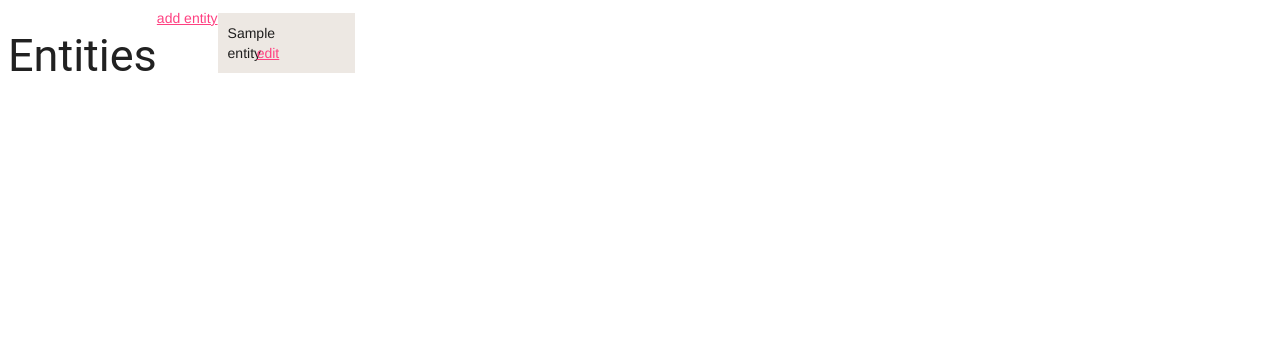
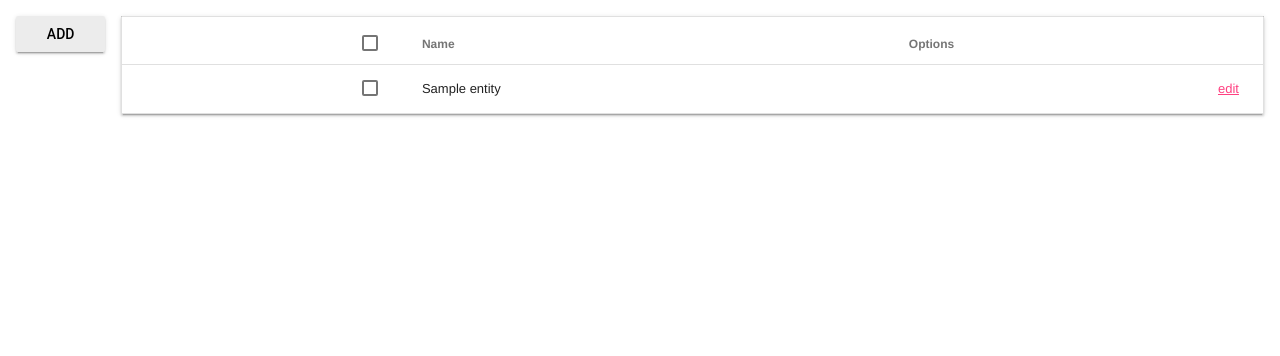
Before and after one commit to tomaslibal/datalab, a Django app: page /entities/ in a window 1280 px wide. Shown: the part 64-420 px from the top of the page. Run offline with Django 3.2, Linux system fonts and the light colour scheme; tables that the repository leaves empty hold one stand-in row (values such as "Sample post"); some libraries are stand-ins or nearby versions.

Commit message:
use mdl for the entities table/view

```diff
--- a/lab/templates/lab/entities.html
+++ b/lab/templates/lab/entities.html
@@ -2,14 +2,29 @@
 
 {% block content %}
 
-<h2>Entities</h2>
+<div class="mdl-cell mdl-cell--1-col">
+    <button class="mdl-button mdl-js-button mdl-button--raised mdl-js-ripple-effect">
+        Add Entity
+    </button>
+</div>
 
-<a href="#">add entity</a>
+<div class="mdl-cell mdl-cell--11-col">
+    <table class="labels-table mdl-data-table mdl-js-data-table mdl-data-table--selectable mdl-shadow--2dp">
+      <thead>
+        <tr>
+          <th class="mdl-data-table__cell--non-numeric">Name</th>
+            <th class="mdl-data-table__cell--non-numeric">Options</th>
+        </tr>
+      </thead>
+      <tbody>
+      {% for et in entities %}
+        <tr class="entity"><td class="mdl-data-table__cell--non-numeric">{{ et.name }}</td>
+            <td><a href="/entities/{{ et.id }}">edit</a></td></tr>
+    {% endfor %}
 
-<section id="entities">
-    {% for et in entities %}
-        <div class="entity"><span class="w15">{{ et.name }}</span><span class="w15"><a href="/entities/{{ et.id }}">edit</a></span></div>
-    {% endfor %}
-</section>
+    </tbody>
+    </table>
+
+    </div>
 
 {% endblock %}
```
